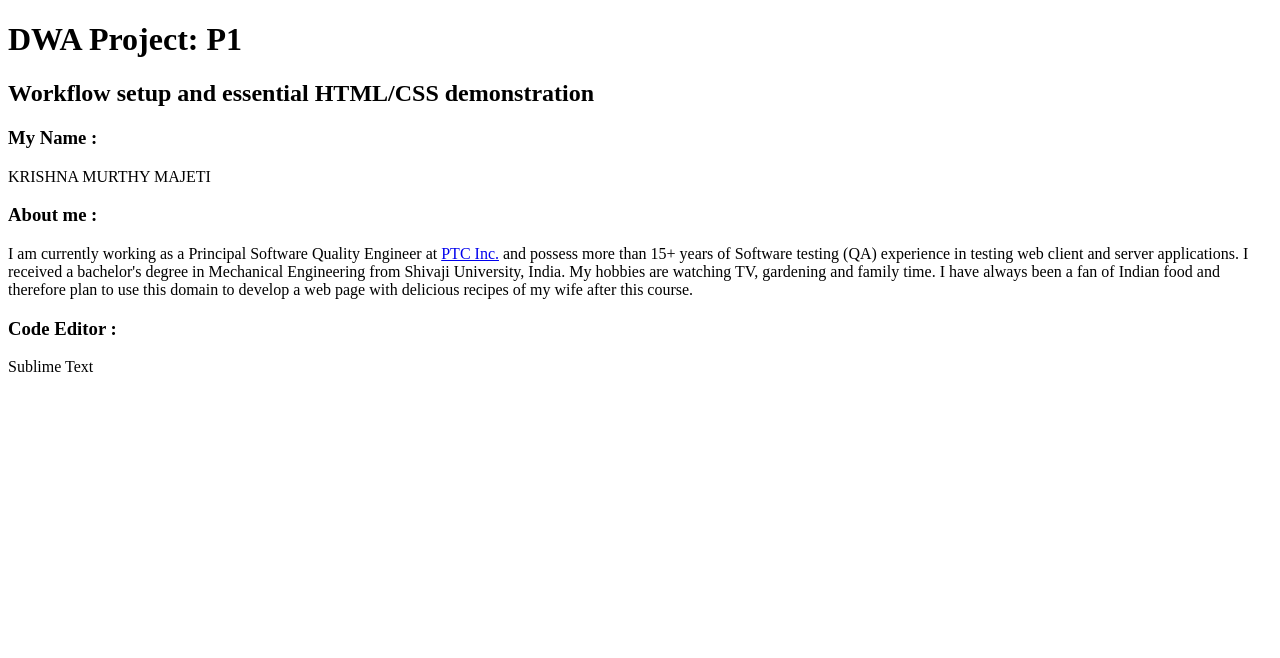
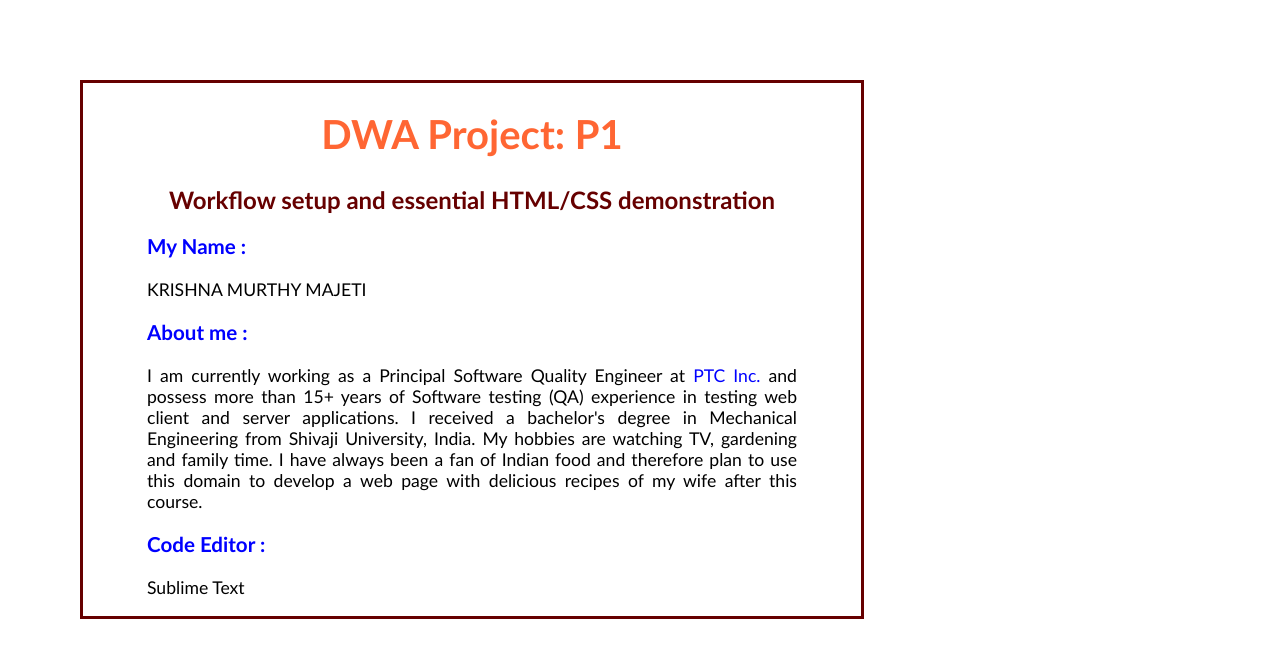
Before and after one commit to kmmajeti/p1.suseelaskitchen.com, a PHP site: page / in a window 1280 px wide. Shown: the top 658 px of the page. Run offline with PHP 8.4, Linux system fonts and the light colour scheme.

Commit message:
Updated index page to add a ref to p1.css stylesheet and added p1.css

```diff
--- a/index.php
+++ b/index.php
@@ -3,6 +3,7 @@
 	<head>
 		<meta charset="UTF-8">
 		<title>Project 1 for CSCI E-15</title>
+		<link href="p1.css" type="text/css" rel="stylesheet"/>
 	</head>
 	<body>
 		<h1>DWA Project: P1</h1>
--- /dev/null
+++ b/p1.css
@@ -0,0 +1,57 @@
+body{
+     background: white;
+     font-family: Calibri,Arial,sans-serif;
+     width:650px;
+     border-style:solid;
+     border-width:medium;
+     border-color:#660000;
+     margin-left: 5em;
+     margin-top: 5em;
+     margin-right: 5em;
+     margin-bottom: 5em;
+     padding-left:4em;
+	padding-right:4em;
+}
+
+h1{
+     color: #FF6633;
+     font-size: 250%;
+	text-align: center;
+}
+
+h2{
+     color: #660000;
+     font-size: 150%;
+	text-align: center;
+}
+
+div{
+     color: #0000FF;
+     font-size: 110%;
+	text-align: justify;
+}
+
+p{
+     color: Black;
+     font-size: 100%;
+	text-align: justify;
+}
+
+a:link{
+	text-decoration: none;
+	color: blue;
+}
+
+a:visited{
+	text-decoration: none;
+	color: #660033;
+}
+
+a:hover{
+	text-decoration: underline;
+}
+
+a:active{
+	border: none;
+	text-decoration: none;
+}
```
